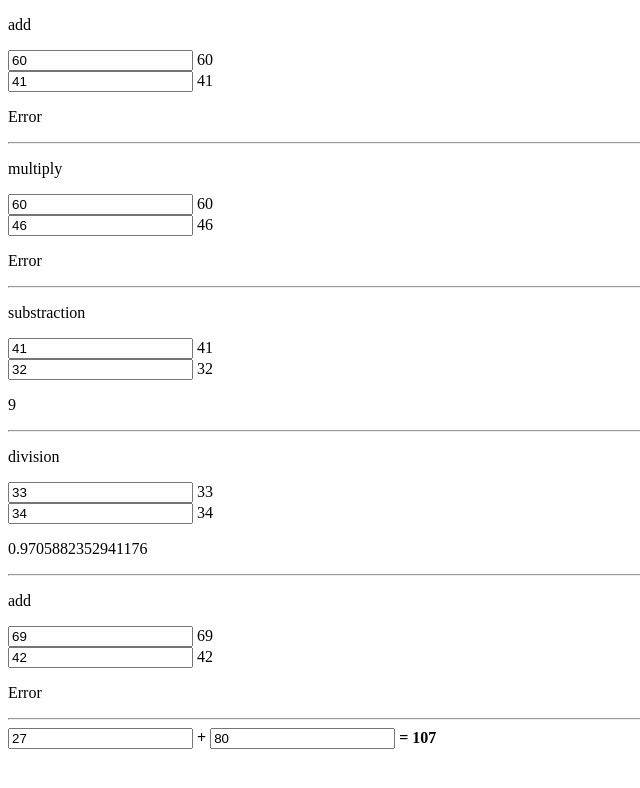
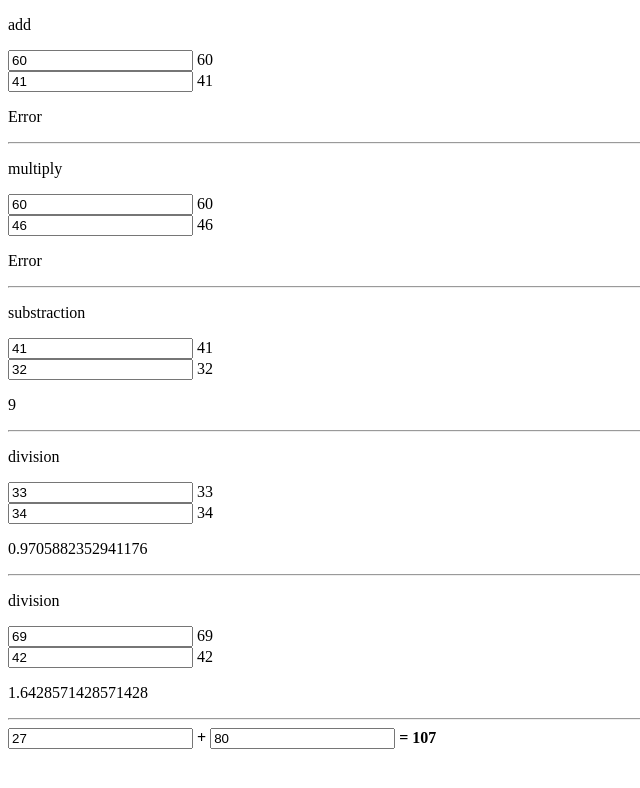
Before and after one commit to Nilowww/dexplore, a Nuxt app: page / in a window 1280 px wide. Shown: the top 788 px of the page, without its empty margins (0-640 px from the left). Built offline with nearby package versions, Linux system fonts and the light colour scheme.

Commit message:
8th part (New component and merge problems)

```diff
--- a/app.vue
+++ b/app.vue
@@ -4,7 +4,7 @@
     <MiComponente type="multiply"/>
     <MiComponente type="substraction"/>
     <MiComponente type="division"/>
-    <MiComponente type="add"/>
+    <MiComponente type="division"/>
     <ComponenteSuma />
   </div>
 </template>
```
